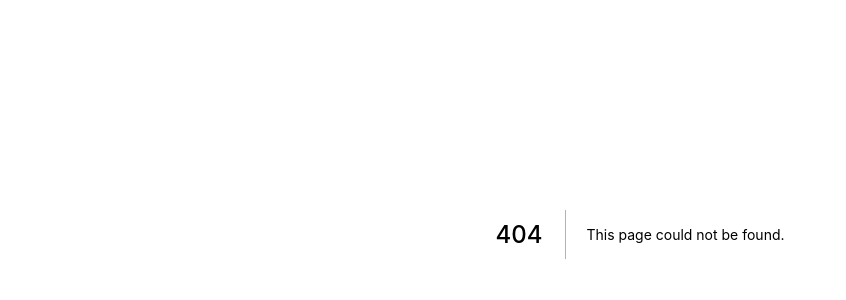
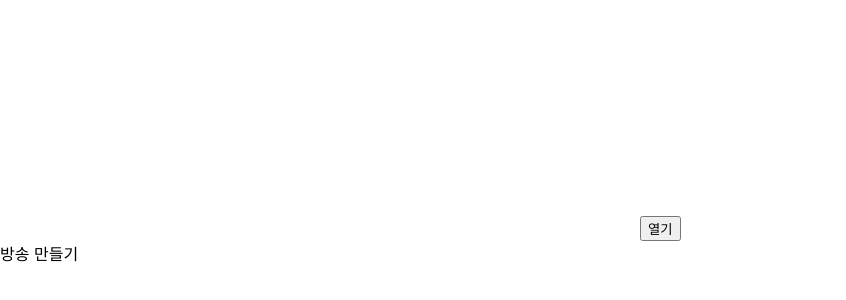
Before and after one commit to jinhwansuh/nextjs-real-time-chatting, a Next.js app in the folder client/: page /live/create in a window 1280 px wide. Before the commit this address had no page. Shown: the part 166-466 px from the top of the page, without its empty margins (0-846 px from the left). Built offline with nearby package versions, Linux system fonts and the light colour scheme.

Commit message:
feat(client): 내 화면 가져오기 추가

```diff
--- /dev/null
+++ b/client/src/pages/live/create/index.tsx
@@ -0,0 +1,41 @@
+import { MouseEvent, useEffect, useRef, useState } from 'react';
+import styled from 'styled-components';
+
+const Create = () => {
+  const [streamState, setStreamState] = useState<MediaStream>();
+  const videoRef = useRef<HTMLVideoElement>(null);
+
+  useEffect(() => {
+    if (videoRef.current)
+      videoRef.current.srcObject = streamState ? streamState : null;
+  }, [streamState]);
+
+  const handleClick = async (e: MouseEvent<HTMLButtonElement>) => {
+    try {
+      const stream = await navigator.mediaDevices.getUserMedia({
+        audio: true,
+        video: true,
+      });
+      setStreamState(() => stream);
+
+      e.currentTarget.disabled = true;
+    } catch (e) {
+      // handleError(e);
+    }
+  };
+
+  return (
+    <>
+      <StyledVideo ref={videoRef} autoPlay />
+      <button onClick={handleClick}>열기</button>
+      <div>방송 만들기</div>
+    </>
+  );
+};
+
+const StyledVideo = styled.video`
+  width: 50%;
+  height: 400px;
+`;
+
+export default Create;
```
